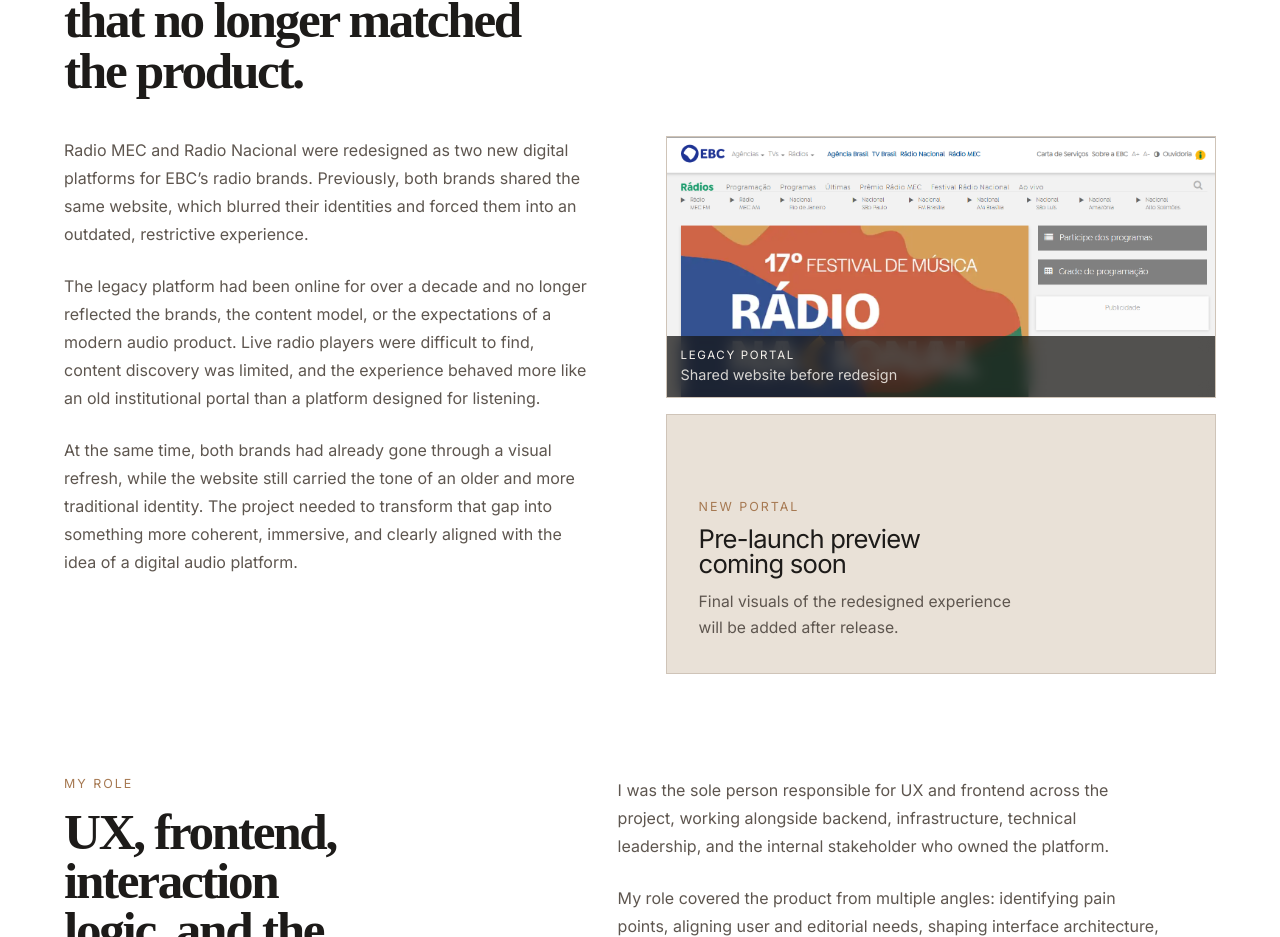
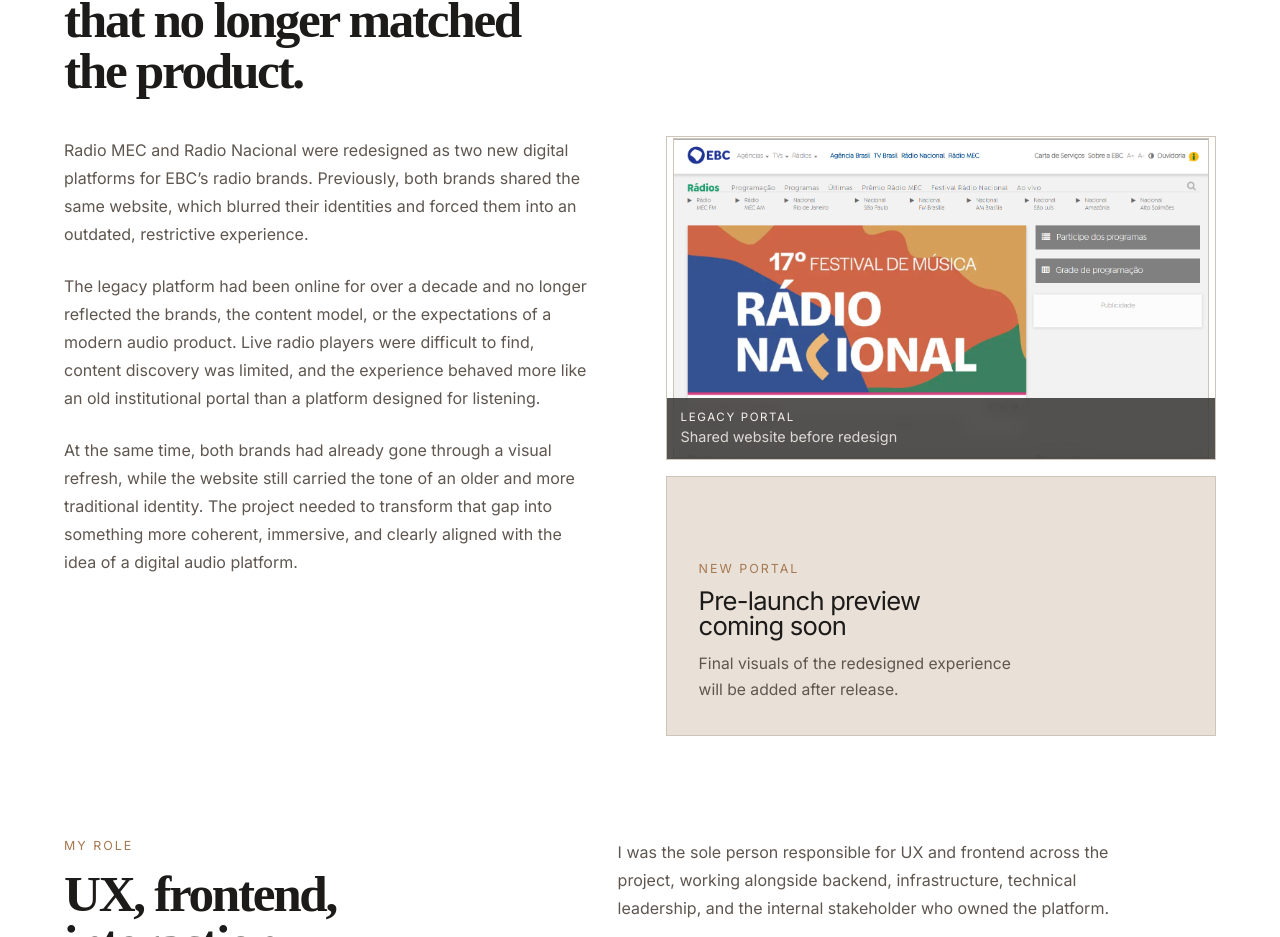
Before and after one commit to Lincoln-Araujo/portfolio-lincoln, a Next.js app: page /work/radio-mec-nacional in a window 1280 px wide. Shown: the part 1349-2286 px from the top of the page. Built offline with nearby package versions, Linux system fonts and the light colour scheme.

Commit message:
feat: adding subtitles to images and adjusments on modal version

```diff
--- a/src/components/ui/ExpandableImage/ExpandableImage.module.css
+++ b/src/components/ui/ExpandableImage/ExpandableImage.module.css
@@ -45,8 +45,8 @@
 
 .modal {
   position: relative;
-  width: min(1200px, 100%);
-  height: min(86vh, 900px);
+  width: min(1280px, 100%);
+  height: min(86vh, 980px);
 }
 
 .closeButton {
@@ -73,10 +73,11 @@
   height: 100%;
   overflow: hidden;
   border-radius: var(--radius-md);
-  background: #111;
+  background: #111111;
 }
 
 .modalImage {
+  object-fit: contain;
   object-position: center;
 }
 
--- a/src/sections/work/RadioMecNacional/RadioMecContext/RadioMecContext.tsx
+++ b/src/sections/work/RadioMecNacional/RadioMecContext/RadioMecContext.tsx
@@ -1,4 +1,5 @@
 import Image from 'next/image';
+import ExpandableImage from '@/components/ui/ExpandableImage/ExpandableImage';
 import styles from './RadioMecContext.module.css';
 
 export default function RadioMecContext() {
@@ -42,12 +43,12 @@
           <div className={styles.comparisonBlock}>
             <div className={styles.oldPortalSlot}>
               <div className={styles.imageWrap}>
-                <Image
+                 <ExpandableImage
                   src="/images/radios-ebc-old.png"
                   alt="Previous shared website for Radio MEC and Radio Nacional"
-                  fill
                   priority
                   sizes="(max-width: 980px) 100vw, 50vw"
+                  imageFit="cover"
                   className={styles.image}
                 />
 
```
